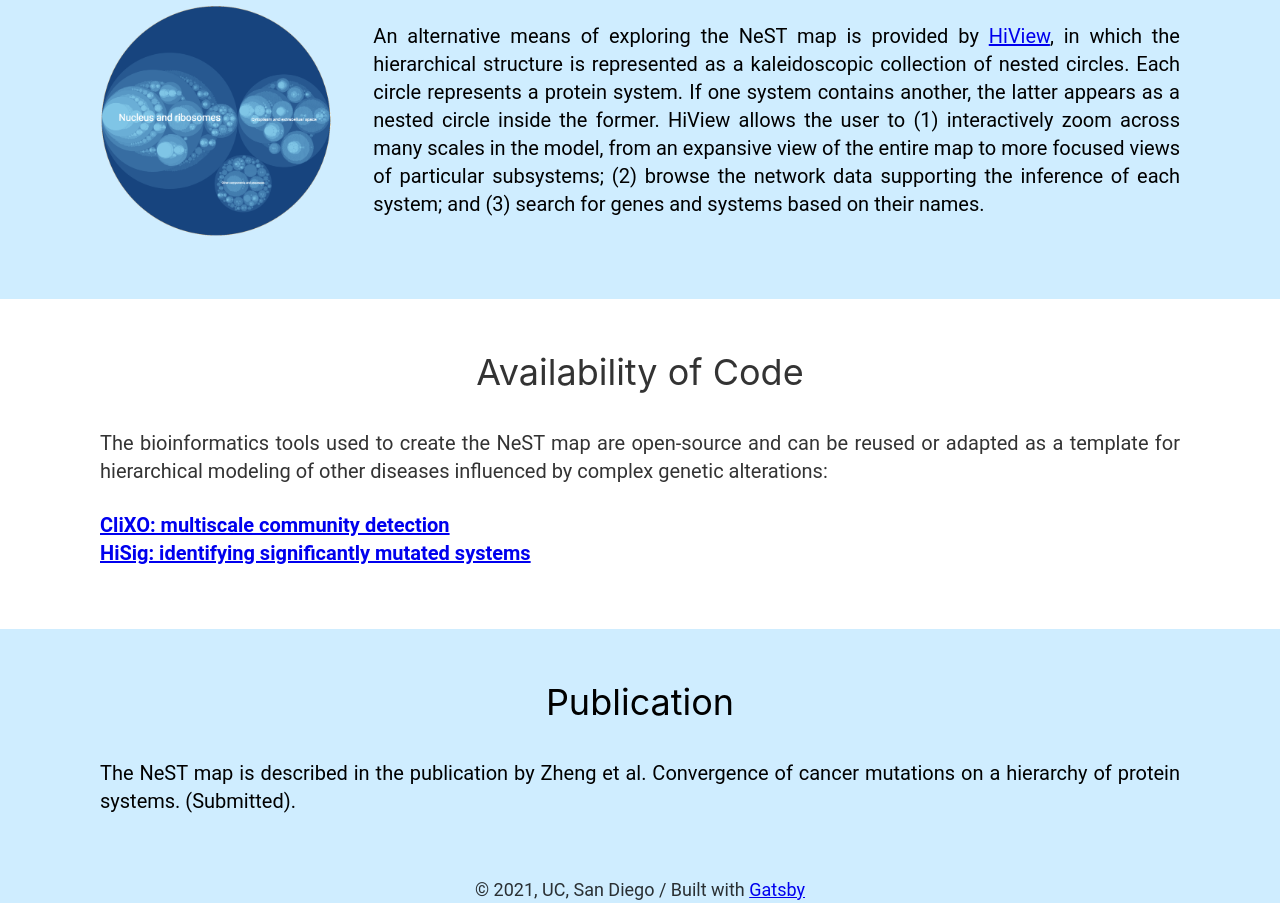
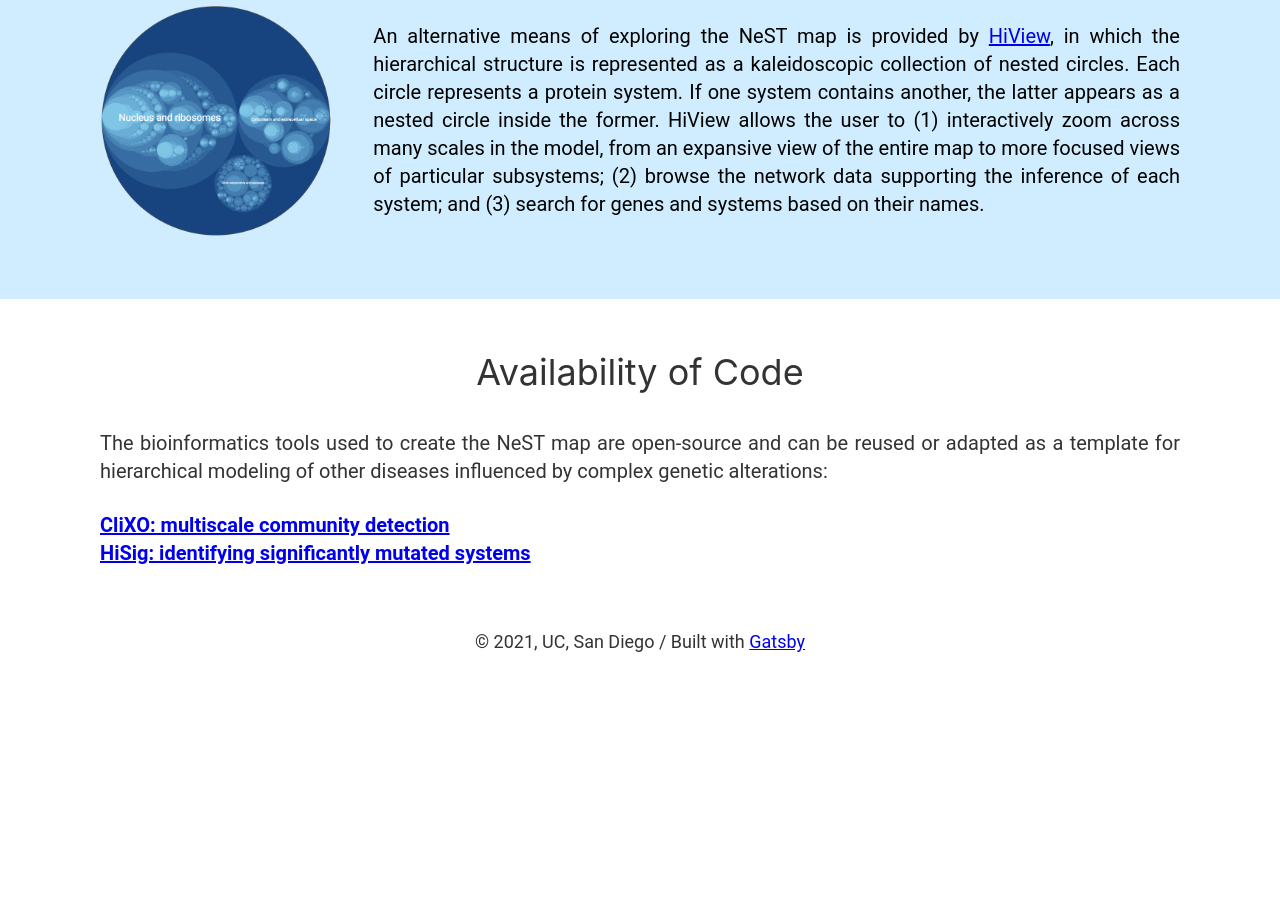
Before and after one commit to idekerlab/nestLandingPage, a Gatsby site: page / in a window 1280 px wide. Shown: the part 1391-2294 px from the top of the page. After the commit the page ends 2046 px from the top, so only its background shows below. Built offline with nearby package versions, Linux system fonts and the light colour scheme; Gatsby itself is replaced by a stand-in of ours.

Commit message:
Minor changes

```diff
--- a/src/pages/index.js
+++ b/src/pages/index.js
@@ -19,7 +19,7 @@ const contrastBackgroundColor = 'rgba(65,182,255, 0.25)';
 const contrastTextColor = 'black';
 
 const IndexPage = () => (
-  <Layout backgroundColor={contrastBackgroundColor}>
+  <Layout>
     <SEO title='NeST' />
     <TopPanel>
       <VerticalTitle title='NeST' subtitle='Nested Systems in Tumors' />
@@ -45,7 +45,7 @@ const IndexPage = () => (
     <Panel backgroundColor='white' textColor='rgba(0, 0, 0, 0.8)'>
       <h2>What is NeST?</h2>
       <p>
-        The NeST (Nested Systems in Tumors) map is a hierarchy of 371 protein
+        The NeST (Nested Systems in Tumors) map is a hierarchy of 395 protein
         systems that are recurrently mutated in one or more cancer types. It
         provides a resource of cancer mechanisms under selection for somatic
         mutations and captures canonical cancer pathways and protein complexes,
@@ -70,7 +70,7 @@ const IndexPage = () => (
         <LinkOut link='https://www.ndexbio.org/?#/network/9a8f5326-aa6e-11ea-aaef-0ac135e8bacf'>
           NeST Systems Map
         </LinkOut>{' '}
-        of 371 systems.
+        of 395 systems.
       </p>
     </Panel>
     <Panel
@@ -153,16 +153,6 @@ const IndexPage = () => (
         </strong>
       </p>
     </Panel>
-    <Panel
-      backgroundColor={contrastBackgroundColor}
-      textColor={contrastTextColor}
-    >
-      <h2>Publication</h2>
-      <p>
-        The NeST map is described in the publication by Zheng et al. Convergence
-        of cancer mutations on a hierarchy of protein systems. (Submitted).
-      </p>
-    </Panel>
   </Layout>
 );
 
```
